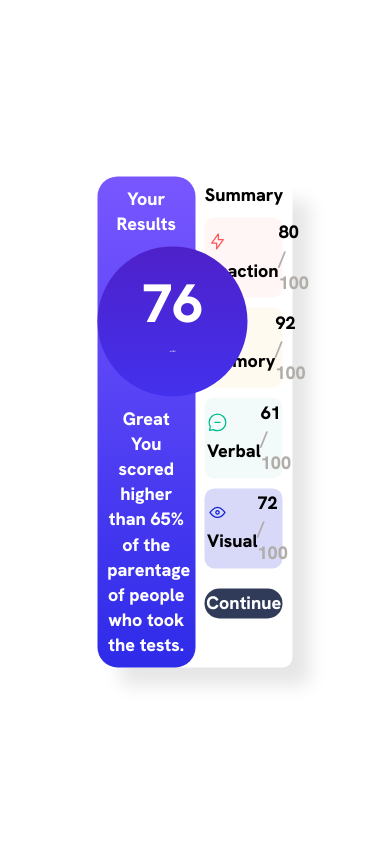
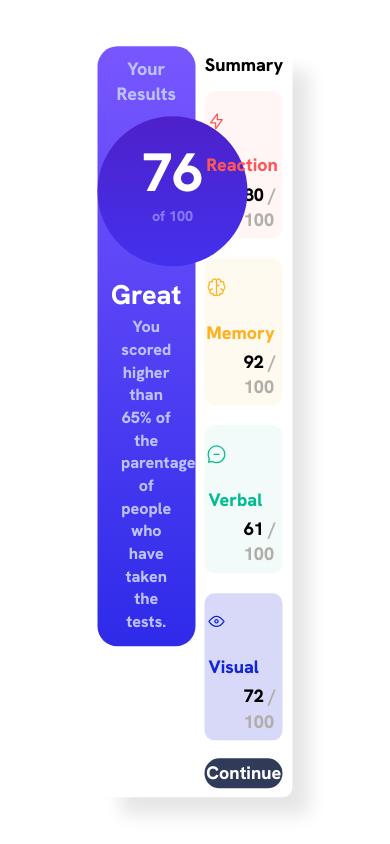
Before and after one commit to queensk/card-design, a plain HTML site: page index.html in a window 390 px wide. Drawn offline with Linux system fonts and the light colour scheme.

Commit message:
mobile view

```diff
--- a/index.html
+++ b/index.html
@@ -25,10 +25,10 @@
           </div>
         </article>
         <article class="main-card-one-section-bottom">
-          <p>Great</p>
+          <h1 class="main-card-one-section-bottom-title">Great</h1>
           <p>
-            You scored higher than 65% of the parentage of people who took the
-            tests.
+            You scored higher than 65% of the parentage of people who have taken
+            the tests.
           </p>
         </article>
       </section>
@@ -37,37 +37,42 @@
         <section class="grad-section-container">
           <div class="grad-card grad-reaction">
             <div class="grad-card-flex">
-              <img src="./assets/images/icon-reaction.svg" alt="" />
-              <span>Reaction</span>
+              <span class="grad-color-reaction">
+                <img
+                  src="./assets/images/icon-reaction.svg"
+                  alt=""
+                />Reaction</span
+              >
             </div>
-            <div>
-              <span>80 </span> <span class="card-parentage">/ 100</span>
+            <div class="grad-card-flex-percent">
+              <span class="span-card-parentage">80 </span>
+              <span class="card-parentage">/ 100</span>
             </div>
           </div>
           <div class="grad-card grad-memory">
-            <div>
+            <div class="grad-card-flex">
               <img src="./assets/images/icon-memory.svg" alt="" />
-              <span>Memory</span>
+              <span class="grad-color-memory">Memory</span>
             </div>
-            <div>
+            <div class="grad-card-flex-percent">
               <span>92 </span> <span class="card-parentage">/ 100</span>
             </div>
           </div>
           <div class="grad-card grad-verbol">
-            <div>
+            <div class="grad-card-flex">
               <img src="./assets/images/icon-verbal.svg" alt="" />
-              <span>Verbal</span>
+              <span class="grad-color-verbal">Verbal</span>
             </div>
-            <div>
+            <div class="grad-card-flex-percent">
               <span>61 </span> <span class="card-parentage">/ 100</span>
             </div>
           </div>
           <div class="grad-card grad-visual">
-            <div>
+            <div class="grad-card-flex">
               <img src="./assets/images/icon-visual.svg" alt="" />
-              <span>Visual</span>
+              <span class="grad-color-visual">Visual</span>
             </div>
-            <div>
+            <div class="grad-card-flex-percent">
               <span>72 </span> <span class="card-parentage">/ 100</span>
             </div>
           </div>
--- a/style.css
+++ b/style.css
@@ -49,7 +49,17 @@ body {
   position: relative;
   text-align: center;
 }
+.main-card-one-section-top p {
+  font-size: 1rem;
+  color: hsl(235, 100%, 87%);
+}
 
+.main-card-one-section-bottom-title {
+  font-size: 1.5rem;
+  color: #fff;
+}
+.main-card-one-section-bottom p {
+}
 .parentage-card {
   text-align: center;
   display: inline-block;
@@ -84,16 +94,22 @@ body {
 }
 
 .bold-main-span {
-  font-size: 2px;
+  font-size: 0.8rem;
+  color: hsl(246, 100%, 74%);
 }
+
 .main-card-one-section-bottom {
   position: relative;
 }
-
+.main-card-one-section-bottom {
+}
+/* main-card-one-section-bottom-title */
 .main-card-one-section-bottom p {
   text-align: center;
-  width: 80%;
-  margin: auto;
+  width: 52%;
+  margin: 3% auto;
+  font-size: 0.9rem;
+  color: hsl(235, 100%, 87%);
 }
 .main-card-two-section {
   padding: 3% 5%;
@@ -109,20 +125,30 @@ body {
 }
 
 .grad-card {
-  /* padding: 1; */
-  display: flex;
+  display: inline-block;
   width: 100%;
-  align-items: center;
-  justify-content: space-between;
-  padding: 3%;
+  padding: 0 2%;
   margin: 10px 0;
   border-radius: 10px;
   font-weight: 400;
   font-size: 1.8rem;
+  vertical-align: middle;
+}
+.grad-card-flex {
+  display: inline;
+  position: relative;
 }
 
+.grad-card-flex img,
+.grad-card-flex span {
+  vertical-align: middle;
+}
+.grad-card-flex-percent {
+  display: inline-block;
+  margin-left: 50%;
+}
 .grad-card-img {
-  display: flex;
+  /* display: flex; */
   align-items: center;
   justify-content: center;
 }
@@ -144,7 +170,7 @@ body {
 }
 
 .btn {
-  margin-top: 10px;
+  margin-top: 10%;
   padding: 3% 0;
   border: none;
   width: 100%;
@@ -152,7 +178,46 @@ body {
   background-color: hsl(224, 30%, 27%);
   border-radius: 30px;
 }
-
+.btn:hover {
+  cursor: pointer;
+}
 .card-parentage {
   color: hsl(40, 4%, 68%);
 }
+
+.grad-color-reaction {
+  color: hsl(0, 100%, 67%);
+}
+
+.grad-color-memory {
+  color: hsl(39, 100%, 56%);
+}
+
+.grad-color-verbal {
+  color: hsl(166, 100%, 37%);
+  margin: 0 3%;
+}
+
+.grad-color-visual {
+  color: hsl(234, 85%, 45%);
+  margin: 0 3%;
+}
+
+@media (max-width: 375px) {
+  .main-card-container {
+    position: static;
+    transform: none;
+  }
+  .main-card-one-section,
+  .main-card-two-section {
+    /* float: left; */
+    width: 100%;
+    /* border-top-left-radius: 0;
+    border-top-right-radius: 0; */
+    border-radius: 0 0 20px 20px;
+  }
+  .grad-card-flex-percent {
+    display: inline-block;
+    margin-left: 45%;
+  }
+}
```
